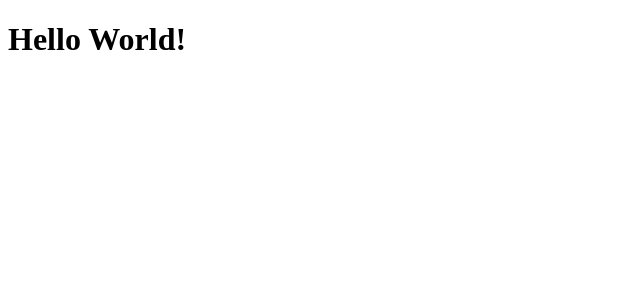
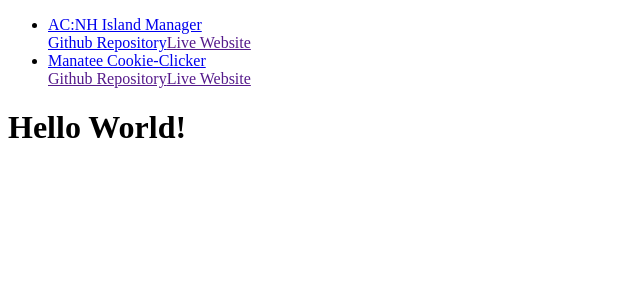
Before and after one commit to specsnstats/portfolio, a React (Create React App) app: page / in a window 1280 px wide. Shown: the top 300 px of the page, without its empty margins (0-640 px from the left). Built offline with nearby package versions, Linux system fonts and the light colour scheme.

Commit message:
added uikit

```diff
--- a/package.json
+++ b/package.json
@@ -9,6 +9,7 @@
     "react": "^17.0.2",
     "react-dom": "^17.0.2",
     "react-scripts": "4.0.3",
+    "uikit-react": "^3.1.3",
     "web-vitals": "^1.1.2"
   },
   "scripts": {
--- a/src/ProjectBox.js
+++ b/src/ProjectBox.js
@@ -5,7 +5,7 @@
         <div>
             <ul>
 
-                {/* {projects.map((project) => (
+                {projects.map((project) => (
                     <li>
                         <a className="uk-accordion-title" href="#">{project.name}</a>
                         <div className="uk-accordion-content">
@@ -14,7 +14,7 @@
                             <div>{project.description}</div>
                         </div>
                     </li>
-                ))} */}
+                ))}
 
             </ul>
         </div>
```
Also changed, not shown: 1 other file (tests, documents, lock files or other folders).
